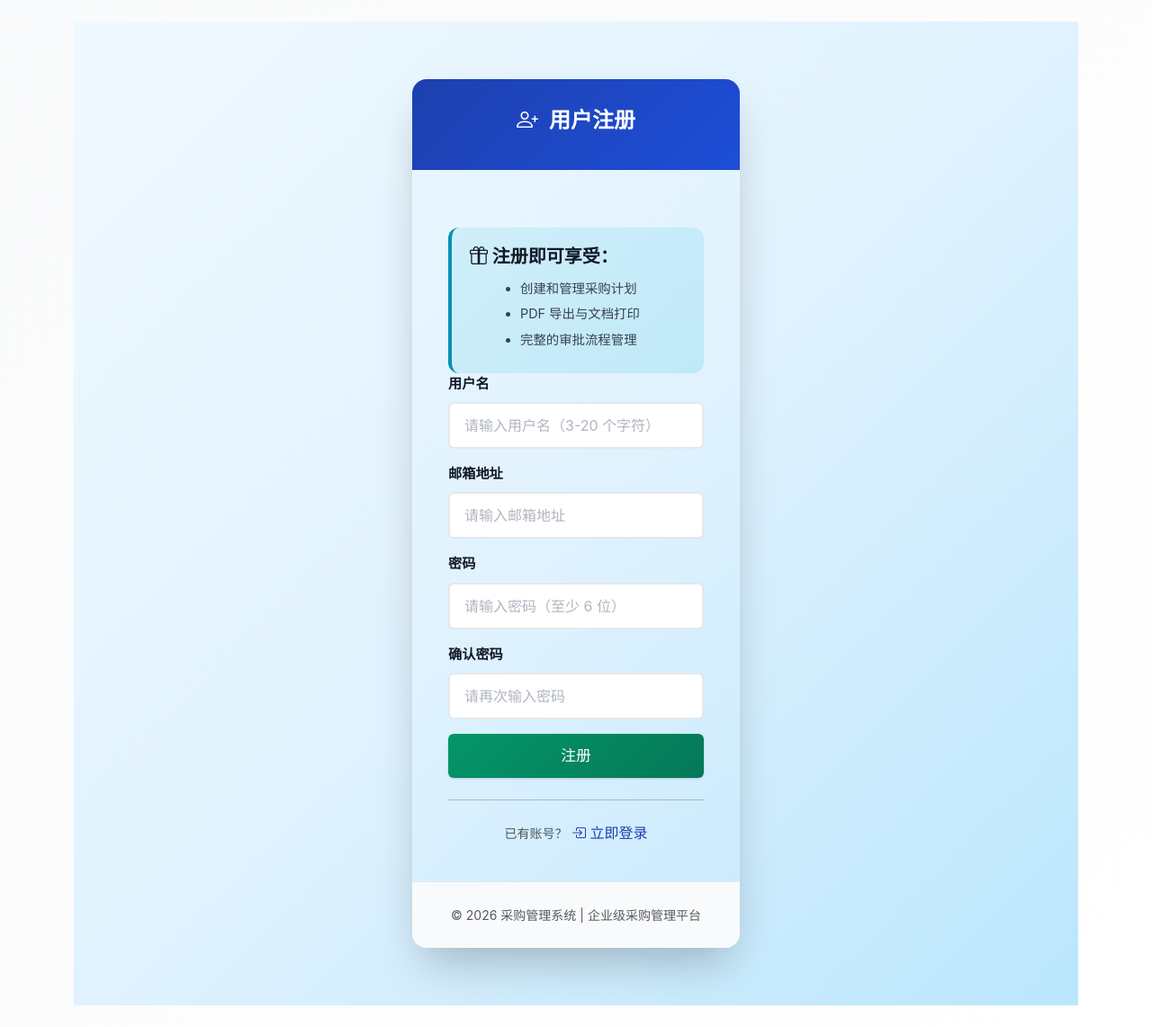
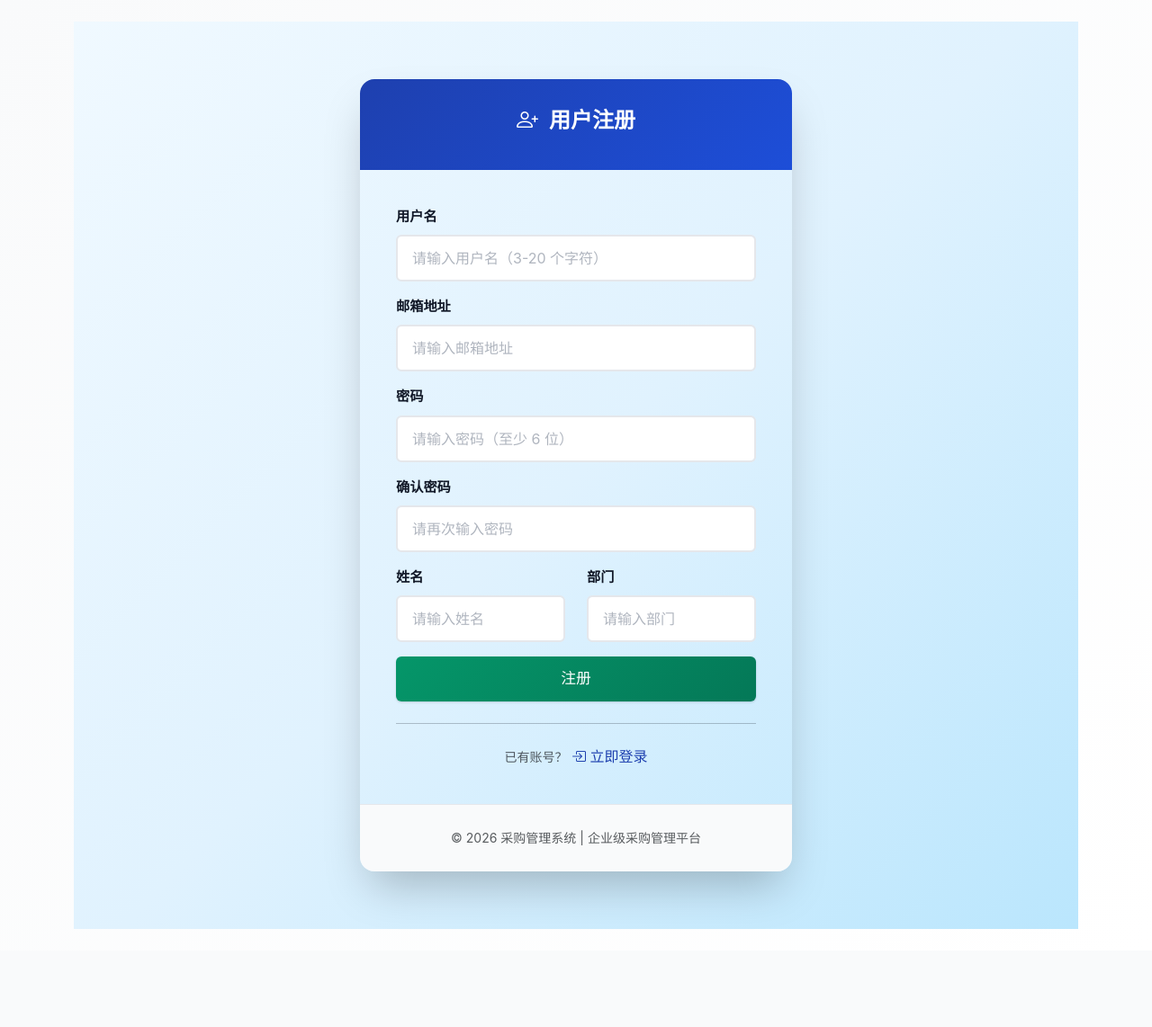
Before and after one commit to qianqianjie-999/procurement_v1.0, a Flask app: page /auth/register in a window 1280 px wide. Shown: the whole page at 90% size. After the commit the page ends 1033 px from the top, so only its background shows below. Run offline with Flask 3, Linux system fonts and the light colour scheme; some libraries are stand-ins or nearby versions; some web fonts are replaced.

Commit message:
feat: 用户注册页面添加姓名和部门字段

```diff
--- a/app/templates/auth/register.html
+++ b/app/templates/auth/register.html
@@ -14,16 +14,6 @@
             </h4>
         </div>
         <div class="card-body">
-            <!-- 注册权益 -->
-            <div class="test-account-info">
-                <h5><i class="bi bi-gift"></i> 注册即可享受：</h5>
-                <ul class="mb-0">
-                    <li>创建和管理采购计划</li>
-                    <li>PDF 导出与文档打印</li>
-                    <li>完整的审批流程管理</li>
-                </ul>
-            </div>
-
             <form method="POST" action="{{ url_for('auth.register') }}">
                 {{ form.hidden_tag() }}
 
@@ -59,6 +49,23 @@
                     {% endfor %}
                 </div>
 
+                <div class="row">
+                    <div class="col-md-6 mb-3">
+                        <label for="full_name" class="form-label">姓名</label>
+                        {{ form.full_name(class="form-control" + (" is-invalid" if form.full_name.errors else ""), id="full_name", placeholder="请输入姓名") }}
+                        {% for error in form.full_name.errors %}
+                            <div class="invalid-feedback">{{ error }}</div>
+                        {% endfor %}
+                    </div>
+                    <div class="col-md-6 mb-3">
+                        <label for="department" class="form-label">部门</label>
+                        {{ form.department(class="form-control" + (" is-invalid" if form.department.errors else ""), id="department", placeholder="请输入部门") }}
+                        {% for error in form.department.errors %}
+                            <div class="invalid-feedback">{{ error }}</div>
+                        {% endfor %}
+                    </div>
+                </div>
+
                 <div class="d-grid gap-2">
                     {{ form.submit(class="btn btn-success btn-lg") }}
                 </div>
```
